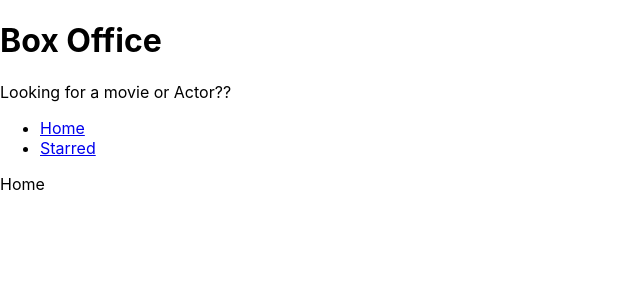
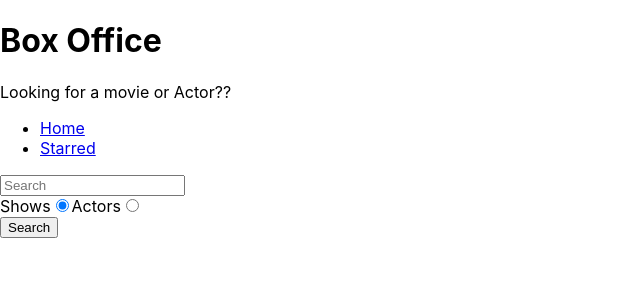
Before and after one commit to japmeet01/Movies-Info-App, a React (Create React App) app: page / in a window 1280 px wide. Shown: the top 300 px of the page, without its empty margins (0-640 px from the left). Built offline with nearby package versions, Linux system fonts and the light colour scheme.

Commit message:
Created cards for API data

```diff
--- a/src/components/MainPageLayout.js
+++ b/src/components/MainPageLayout.js
@@ -2,12 +2,12 @@
 import Nav from './Nav';
 import Title from './Title';
 
-const MainPageLayout = ({ children }) => {
+const MainPageLayout = props => {
   return (
     <div>
       <Title title="Box Office" subTitle="Looking for a movie or Actor??" />
       <Nav />
-      {children}
+      {props.children}
     </div>
   );
 };
--- /dev/null
+++ b/src/components/actor/ActorCard.js
@@ -0,0 +1,19 @@
+import React from 'react';
+
+const ActorCard = ({ image, name, gender, country, birthday, deathday }) => {
+  return (
+    <div>
+      <div>
+        <img src={image} alt="actor" />
+      </div>
+      <h1>
+        {name} {gender ? `(${gender})` : null}
+      </h1>
+      <p>{country ? `Comes from ${country}` : 'No country known'}</p>
+      {birthday ? <p>Born {birthday}</p> : null}
+      <p>{deathday ? `Died ${deathday}` : 'Alive'}</p>
+    </div>
+  );
+};
+
+export default ActorCard;
--- /dev/null
+++ b/src/components/actor/ActorGrid.js
@@ -0,0 +1,27 @@
+import React from 'react';
+import ActorCard from './ActorCard';
+import IMAGE_NOT_FOUND from '../../images/not-found.png';
+
+const ActorGrid = ({ data }) => {
+  return (
+    <div>
+      <div>
+        {data.map(({ person }) => (
+          <ActorCard
+            key={person.id}
+            id={person.id}
+            name={person.name}
+            gender={person.gender}
+            country={person.country ? person.country.name : null}
+            birthday={person.birthday}
+            deathday={person.deathday}
+            image={person.image ? person.image.medium : IMAGE_NOT_FOUND}
+            summary={person.summary}
+          />
+        ))}
+      </div>
+    </div>
+  );
+};
+
+export default ActorGrid;
--- /dev/null
+++ b/src/components/show/ShowCard.js
@@ -0,0 +1,27 @@
+import React from 'react';
+import { Link } from 'react-router-dom';
+
+const ShowCard = ({ id, image, name, summary }) => {
+  const summaryAsText = summary
+    ? `${summary.split(' ').slice(0, 10).join(' ').replace(/<.+?>/g, '')}...`
+    : 'No description';
+
+  return (
+    <div>
+      <div>
+        <img src={image} alt="show" />
+      </div>
+
+      <h1>{name}</h1>
+
+      <p>{summaryAsText}</p>
+
+      <div>
+        <Link to={`/show/${id}`}>Read more</Link>
+        <button type="button">Star me</button>
+      </div>
+    </div>
+  );
+};
+
+export default ShowCard;
--- /dev/null
+++ b/src/components/show/ShowGrid.js
@@ -0,0 +1,21 @@
+import React from 'react';
+import ShowCard from './ShowCard';
+import IMAGE_NOT_FOUND from '../../images/not-found.png';
+
+const ShowGrid = ({ data }) => {
+  return (
+    <div>
+      {data.map(({ show }) => (
+        <ShowCard
+          key={show.id}
+          id={show.id}
+          name={show.name}
+          image={show.image ? show.image.medium : IMAGE_NOT_FOUND}
+          summary={show.summary}
+        />
+      ))}
+    </div>
+  );
+};
+
+export default ShowGrid;
--- /dev/null
+++ b/src/misc/config.js
@@ -0,0 +1,8 @@
+const API_BASE_URL = 'https://api.tvmaze.com';
+
+export async function api_get(queryString) {
+  const response = await fetch(`${API_BASE_URL}${queryString}`).then(r =>
+    r.json()
+  );
+  return response;
+}
--- a/src/pages/Home.js
+++ b/src/pages/Home.js
@@ -1,8 +1,85 @@
-import React from 'react';
+/* eslint-disable array-callback-return */
+import React, { useState } from 'react';
+import ActorGrid from '../components/actor/ActorGrid';
 import MainPageLayout from '../components/MainPageLayout';
+import ShowGrid from '../components/show/ShowGrid';
+import { api_get } from '../misc/config';
 
 const Home = () => {
-  return <MainPageLayout>Home</MainPageLayout>;
+  const [input, setInput] = useState('');
+  const [results, setResults] = useState(null);
+  const [searchOption, setSearchOption] = useState('shows');
+
+  const isShowsSearch = searchOption === 'shows';
+  const onSearch = () => {
+    api_get(`/search/${searchOption}?q=${input}`).then(result => {
+      setResults(result);
+      //   console.log(result);
+    });
+  };
+  const onInputChange = ev => {
+    setInput(ev.target.value);
+  };
+  const onKeyDown = ev => {
+    if (ev.keyCode === 13) {
+      onSearch();
+    }
+  };
+  const onRadioChange = ev => {
+    setSearchOption(ev.target.value);
+  };
+  const renderResults = () => {
+    if (results && results.length === 0) {
+      return <div>No Results!</div>;
+    }
+    if (results && results.length > 0) {
+      return results[0].show ? (
+        <ShowGrid data={results} />
+      ) : (
+        // results.map(item => <div key={item.person.id}>{item.person.name}</div>)
+        <ActorGrid data={results} />
+      );
+    }
+
+    return null;
+  };
+  return (
+    <MainPageLayout>
+      <input
+        placeholder="Search"
+        type="text"
+        onChange={onInputChange}
+        onKeyDown={onKeyDown}
+        value={input}
+      ></input>
+      <div>
+        <label htmlFor="shows-search">
+          Shows
+          <input
+            id="shows-search"
+            type="radio"
+            value="shows"
+            checked={isShowsSearch}
+            onChange={onRadioChange}
+          ></input>
+        </label>
+        <label htmlFor="actors-search">
+          Actors
+          <input
+            id="actors-search"
+            type="radio"
+            value="people"
+            checked={!isShowsSearch}
+            onChange={onRadioChange}
+          ></input>
+        </label>
+      </div>
+      <button type="button" onClick={onSearch}>
+        Search
+      </button>
+      {renderResults()}
+    </MainPageLayout>
+  );
 };
 
 export default Home;
```
Also changed, not shown: src/images/not-found.png (added).
